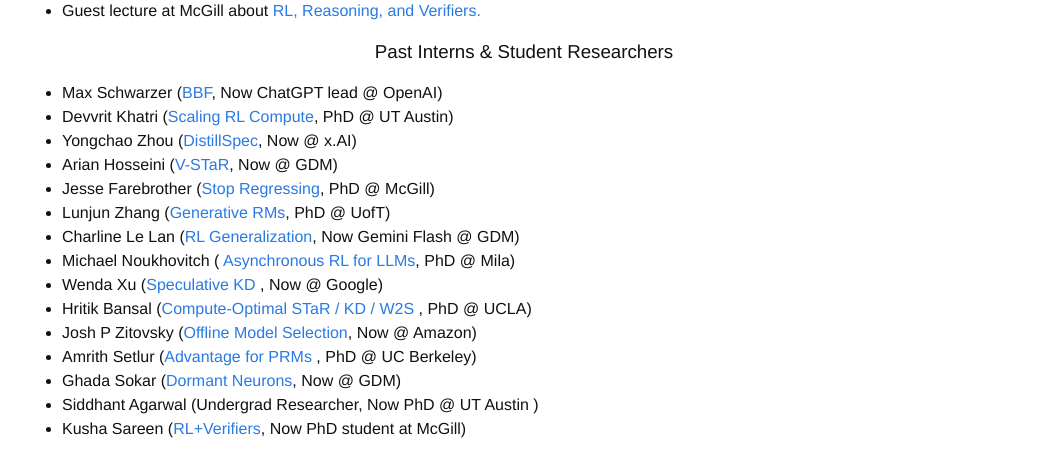
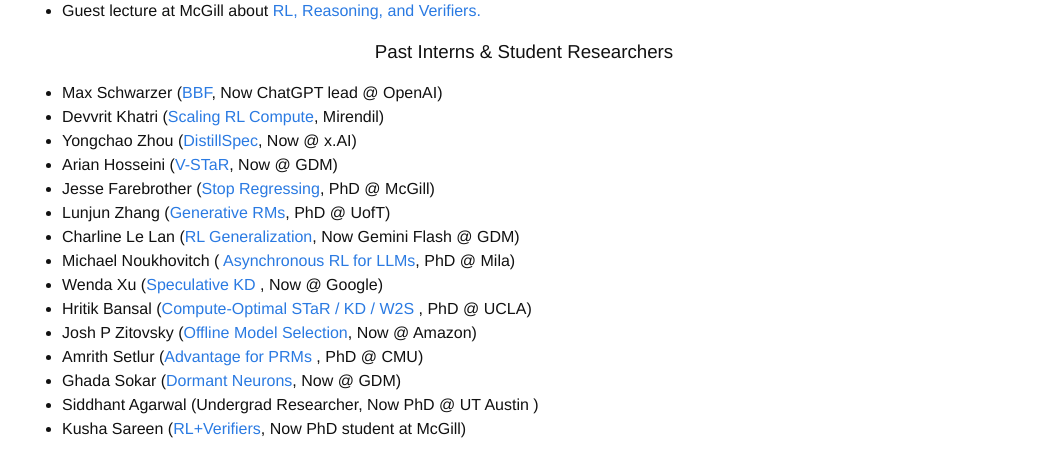
Before and after one commit to agarwl/agarwl.github.io, a Jekyll site: the page built from index.html, in a window 1280 px wide. Shown: the part 813-1268 px from the top of the page, without its empty margins (116-1162 px from the left). Built offline with Jekyll 4.4.1, drawn with Linux system fonts in a browser that asks for light colours; nearby versions of some CDN libraries; some web fonts are replaced; a style sheet for code colours, icons or effects is not loaded.

Commit message:
Update index.html

```diff
--- a/index.html
+++ b/index.html
@@ -41,7 +41,7 @@
 <h3> Past Interns & Student Researchers </h3>
 <ul>
 	<li> Max Schwarzer (<a href="https://arxiv.org/abs/2305.19452">BBF</a>, Now ChatGPT lead @ OpenAI) </li>
-	<li> Devvrit Khatri (<a href="https://www.notion.so/The-Art-of-Scaling-Reinforcement-Learning-Compute-for-LLMs-28c2af1d07f3801ebc70e6b2bc9102fd">Scaling RL Compute</a>, PhD @ UT Austin) </li>
+	<li> Devvrit Khatri (<a href="https://www.notion.so/The-Art-of-Scaling-Reinforcement-Learning-Compute-for-LLMs-28c2af1d07f3801ebc70e6b2bc9102fd">Scaling RL Compute</a>, Mirendil) </li>
 	<li> Yongchao Zhou (<a href="https://arxiv.org/abs/2310.08461">DistillSpec</a>, Now @ x.AI) </li>
 	<li> Arian Hosseini (<a href="https://arxiv.org/abs/2402.06457">V-STaR</a>, Now @ GDM) </li>
 	<li> Jesse Farebrother (<a href="https://arxiv.org/abs/2403.03950">Stop Regressing</a>, PhD @ McGill) </li>
@@ -51,7 +51,7 @@
 	<li> Wenda Xu (<a href="https://arxiv.org/abs/2410.11325">Speculative KD </a>, Now @ Google) </li>
 	<li> Hritik Bansal (<a href="https://arxiv.org/abs/2408.16737">Compute-Optimal STaR / KD / W2S </a>, PhD @ UCLA) </li>
 	<li> Josh P Zitovsky (<a href="https://arxiv.org/abs/2302.00141">Offline Model Selection</a>, Now @ Amazon)</li>
-	<li> Amrith Setlur (<a href="https://arxiv.org/abs/2410.08146">Advantage for PRMs </a>, PhD @ UC Berkeley)</li>
+	<li> Amrith Setlur (<a href="https://arxiv.org/abs/2410.08146">Advantage for PRMs </a>, PhD @ CMU)</li>
 	<li> Ghada Sokar (<a href="https://arxiv.org/abs/2302.12902">Dormant Neurons</a>, Now @ GDM) </li>
 	<li> Siddhant Agarwal (Undergrad Researcher, Now PhD @ UT Austin )</li>
 	<li> Kusha Sareen (<a href="https://arxiv.org/abs/2505.04842">RL+Verifiers</a>, Now PhD student at McGill) </li>
```
